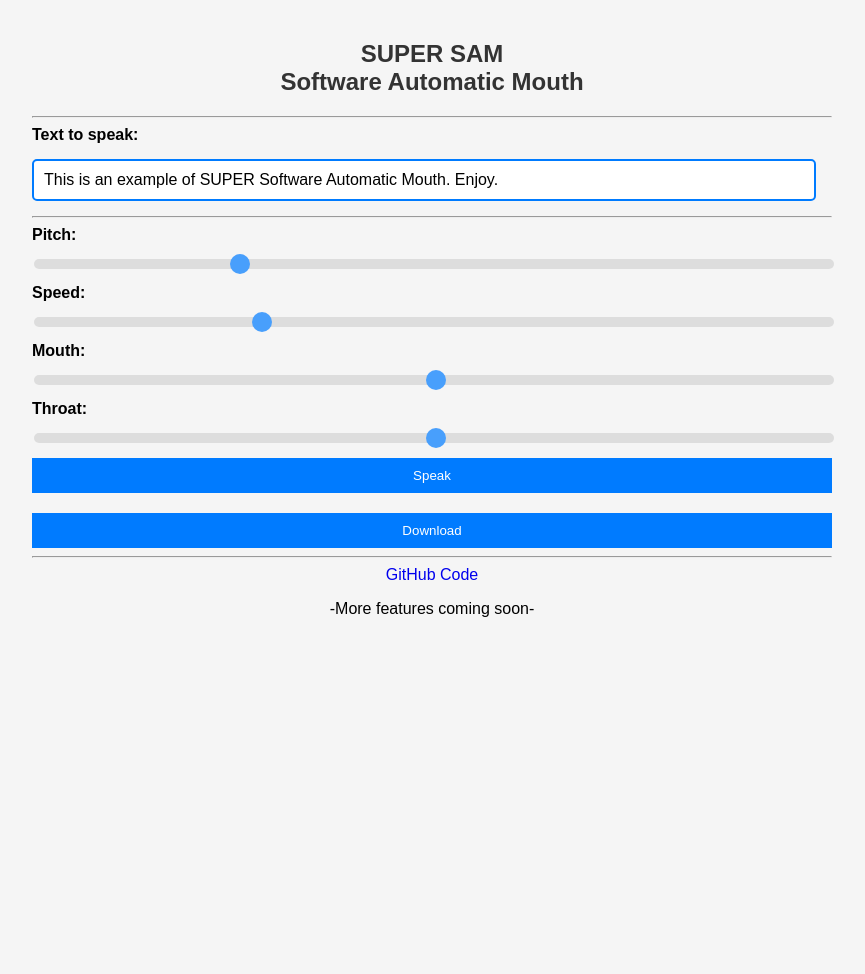
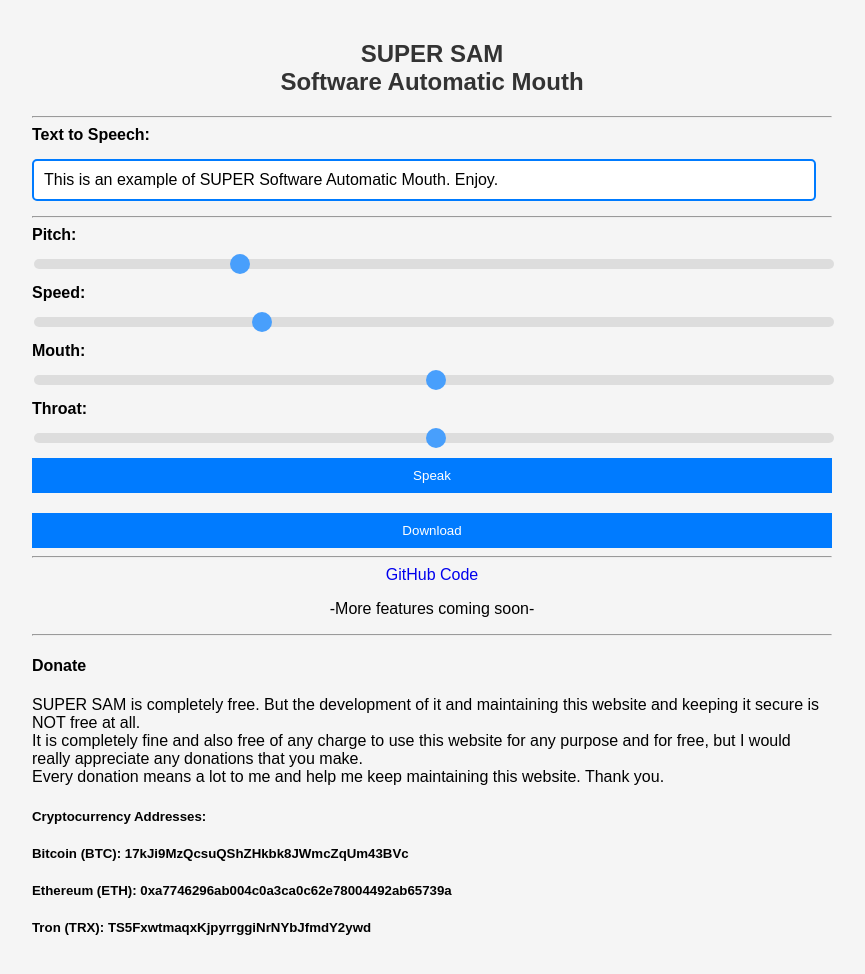
Before and after one commit to ChoojooK/SUPER-SAM, a website: page sam/index.html in a window 1280 px wide. Shown: the whole page, without its empty margins (208-1073 px from the left). Before the commit the page ends 800 px from the top, so only its background shows below. Drawn offline with Linux system fonts and the light colour scheme.

Commit message:
Update index.html

```diff
--- a/sam/index.html
+++ b/sam/index.html
@@ -37,7 +37,7 @@
   <div class="items">
     <hr>
     <div>
-      <label for="speechinput">Text to speak:</label>
+      <label for="speechinput">Text to Speech:</label>
       <input id="speechinput" name="textfield" value="This is an example of SUPER Software Automatic Mouth. Enjoy.">
       <hr>
       <label id="pitch-lbl" for="pitch">Pitch:</label>
@@ -56,5 +56,12 @@
 
   <a href="https://github.com/ChoojooK/SAM" target="__blank" style="text-decoration: none; display: block; text-align: center;">GitHub Code</a>
   <p style="text-align: center;">-More features coming soon-</p>
+  <hr>
+  <h4 class="donate">Donate</h4>
+  <p class="donate">SUPER SAM is completely free. But the development of it and maintaining this website and keeping it secure is NOT free at all.<br>It is completely fine and also free of any charge to use this website for any purpose and for free, but I would really appreciate any donations that you make.<br>Every donation means a lot to me and help me keep maintaining this website. Thank you.</p>
+  <h5>Cryptocurrency Addresses:</h5>
+  <h5>Bitcoin (BTC): 17kJi9MzQcsuQShZHkbk8JWmcZqUm43BVc</h5>
+  <h5>Ethereum (ETH): 0xa7746296ab004c0a3ca0c62e78004492ab65739a</h5>
+  <h5>Tron (TRX): TS5FxwtmaqxKjpyrrggiNrNYbJfmdY2ywd</h5>
 </body>
 </html>
```
